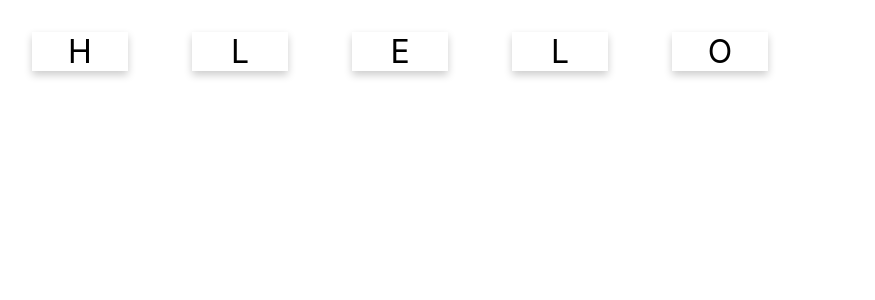
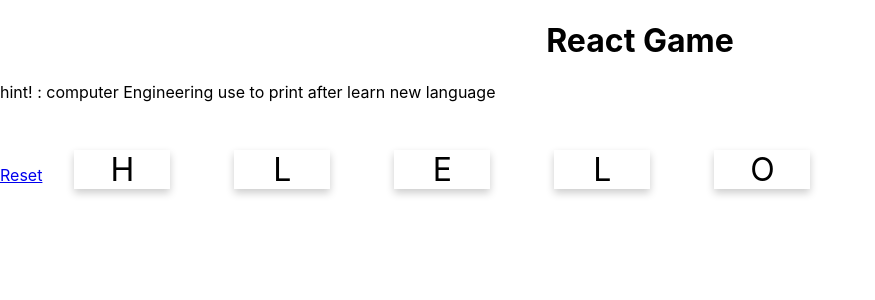
Before and after one commit to theeramate1999/LabReact, a React (Create React App) app in the folder card-game/: page / in a window 1280 px wide. Shown: the top 300 px of the page, without its empty margins (0-875 px from the left). Built offline with nearby package versions, Linux system fonts and the light colour scheme.

Commit message:
show score

```diff
--- a/card-game/src/App.js
+++ b/card-game/src/App.js
@@ -2,10 +2,14 @@ import React from 'react';
 import './App.css';
 import WordCard from './WordCard';
 
+
 const word = "Hello";
+const number = Math.floor(Math.random() * 10);
 function App() {
  return (
  <div>
+   <h1><center>React Game</center></h1>
+   <p><tr>hint! : computer Engineering use to print after learn new language</tr></p>
    <WordCard value={word}/>
 </div>
  );
--- a/card-game/src/CharacterCard.js
+++ b/card-game/src/CharacterCard.js
@@ -5,9 +5,10 @@ export default function CharacterCard(props) {
     const [active, setActive] = useState(false);
     const attemptRef = useRef(props.attempt);
     const activate = () => {
-    setActive(true)
+          setActive(true)
         if(!active){
              setActive(true)
+
              props.activationHandler(props.value)
         }
  }
--- a/card-game/src/WordCard.js
+++ b/card-game/src/WordCard.js
@@ -9,6 +9,7 @@ const prepareStateFromWord = (given_word) => {
     word,
     chars,
     attempt: 1,
+    score: 0,
     guess: '',
     completed: false
       }
@@ -17,13 +18,19 @@ export default function WordCard(props){
 
     const [state, setState] = useState(prepareStateFromWord(props.value))
     const activationHandler = (c) => {
+
         console.log(`${c} has been activated.`)
+
         let guess = state.guess + c
+        let score = 0
         setState({...state, guess})
             if(guess.length == state.word.length){
                 if(guess == state.word){
                     console.log('yeah!')
+                    score = score+1
+                    console.log(`score :${score} `)
                     setState({...state, guess: '', completed: true})
+
                 }else{
                      console.log('reset')
                      setState({...state, guess: '', attempt: state.attempt + 1})
@@ -34,7 +41,9 @@ export default function WordCard(props){
 
     return (
         <div>
+             <a href="http://localhost:3000/"><botton>Reset</botton></a>
              {
+
                 state.chars.map((c , i)=>
                     <CharacterCard value={c} key={i} activationHandler={activationHandler} attempt = {state.attempt}/>
                 )
```
